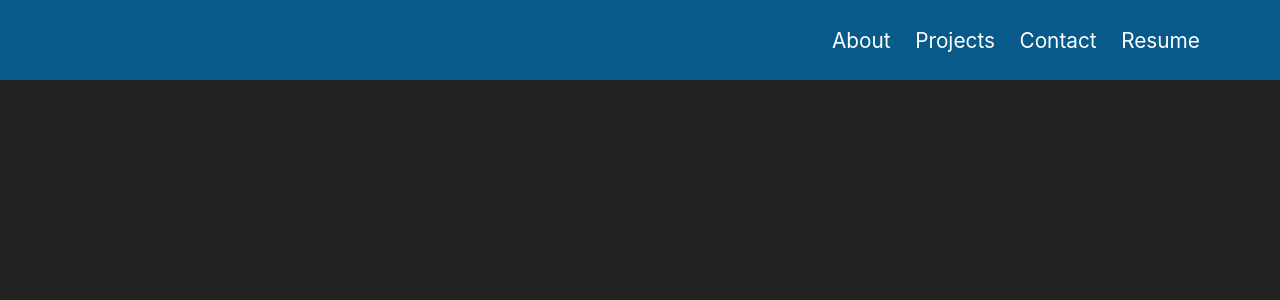
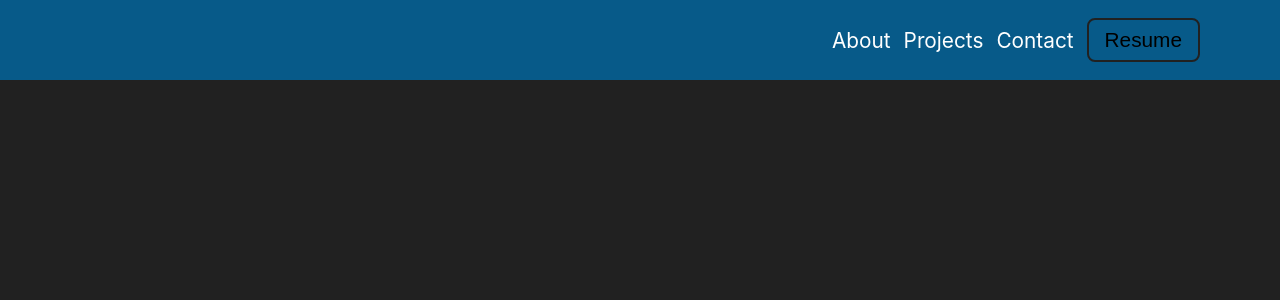
Before and after one commit to naser23/Portfolio, a React (Create React App) app: page / in a window 1280 px wide. Shown: the top 300 px of the page. Built offline with nearby package versions, Linux system fonts and the light colour scheme.

Commit message:
Got resumeButton desktop design down. Will work on the mobile design tomorrow.

```diff
--- a/src/components/Navbars/Navbar.js
+++ b/src/components/Navbars/Navbar.js
@@ -1,6 +1,7 @@
 import React from "react";
 import { useState } from "react";
 import MobileNav from "./MobileNav";
+import ResumeButton from "../ResumeButton";
 import { motion, AnimatePresence } from "framer-motion";
 import "../../styles/navbar.css";
 
@@ -36,7 +37,7 @@ function Navbar() {
           <div className="link">About</div>
           <div className="link">Projects</div>
           <div className="link">Contact</div>
-          <div className="link">Resume</div>
+          <ResumeButton />
         </div>
       </nav>
     </>
--- /dev/null
+++ b/src/components/ResumeButton.js
@@ -0,0 +1,12 @@
+import React from "react";
+import "../styles/home.css";
+
+function ResumeButton() {
+  return (
+    <>
+      <button className="resumeButton">Resume</button>
+    </>
+  );
+}
+
+export default ResumeButton;
--- a/src/styles/home.css
+++ b/src/styles/home.css
@@ -5,3 +5,30 @@
   color: white;
   position: relative;
 }
+
+/* // styling for resume button // */
+.resumeButtonMobile {
+}
+
+@media (min-width: 767.98px) {
+  .resumeButton {
+    border: 2px solid #212121;
+    font-size: 1.3rem;
+    padding: 0.25rem 0.5rem;
+    border-radius: 0.5rem;
+    background: none;
+  }
+
+  .resumeButton:hover {
+    cursor: pointer;
+    background-color: #212121;
+    color: #ffffff;
+    transition: all 0.1s ease-in-out;
+  }
+}
+
+@media (min-width: 991.98px) {
+  .resumeButton {
+    padding: 0.5rem 1rem;
+  }
+}
--- a/src/styles/navbar.css
+++ b/src/styles/navbar.css
@@ -77,6 +77,7 @@
 
   .navLinks {
     display: flex;
+    align-items: center;
     width: 50%;
     justify-content: space-between;
     padding-right: 2.5rem;
```
